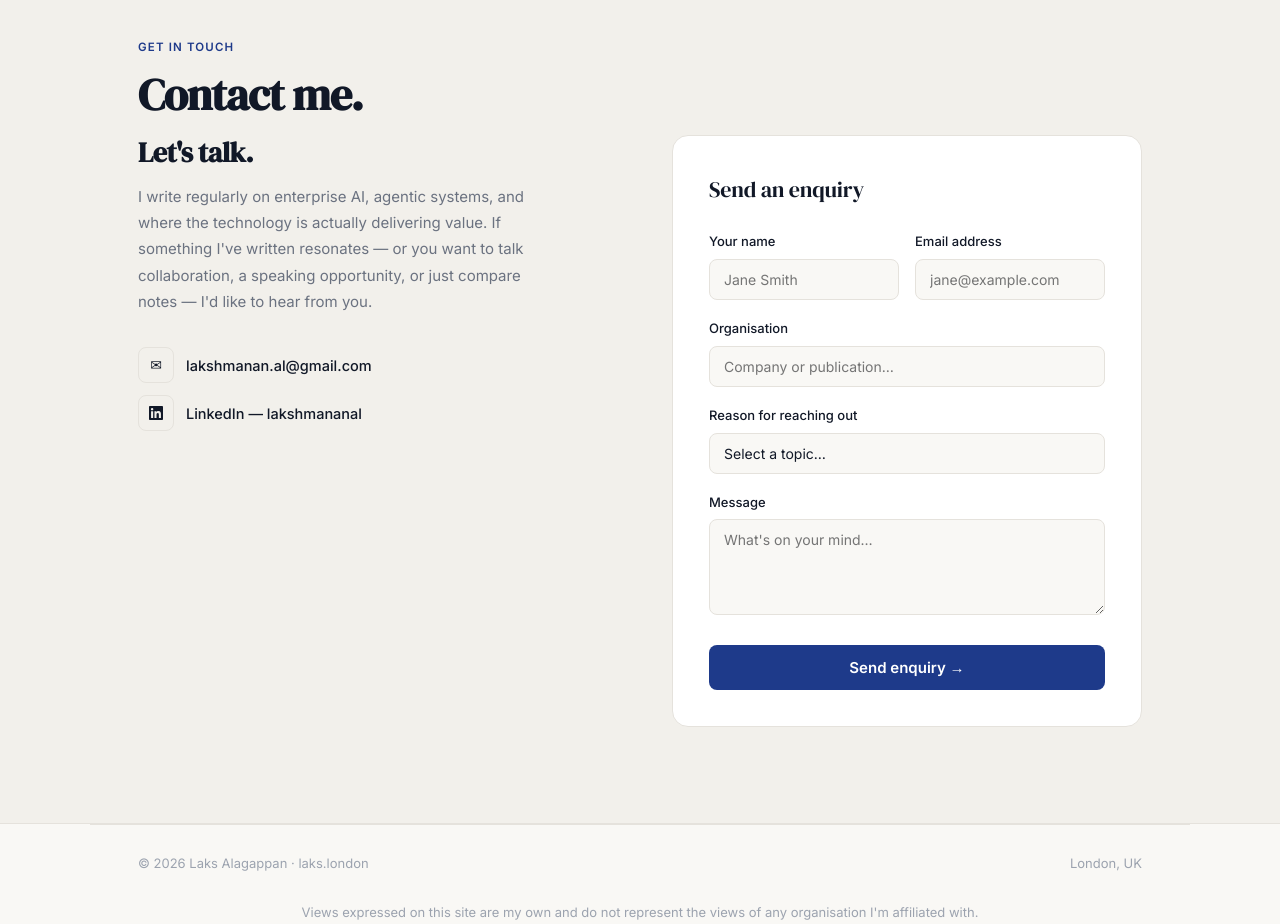
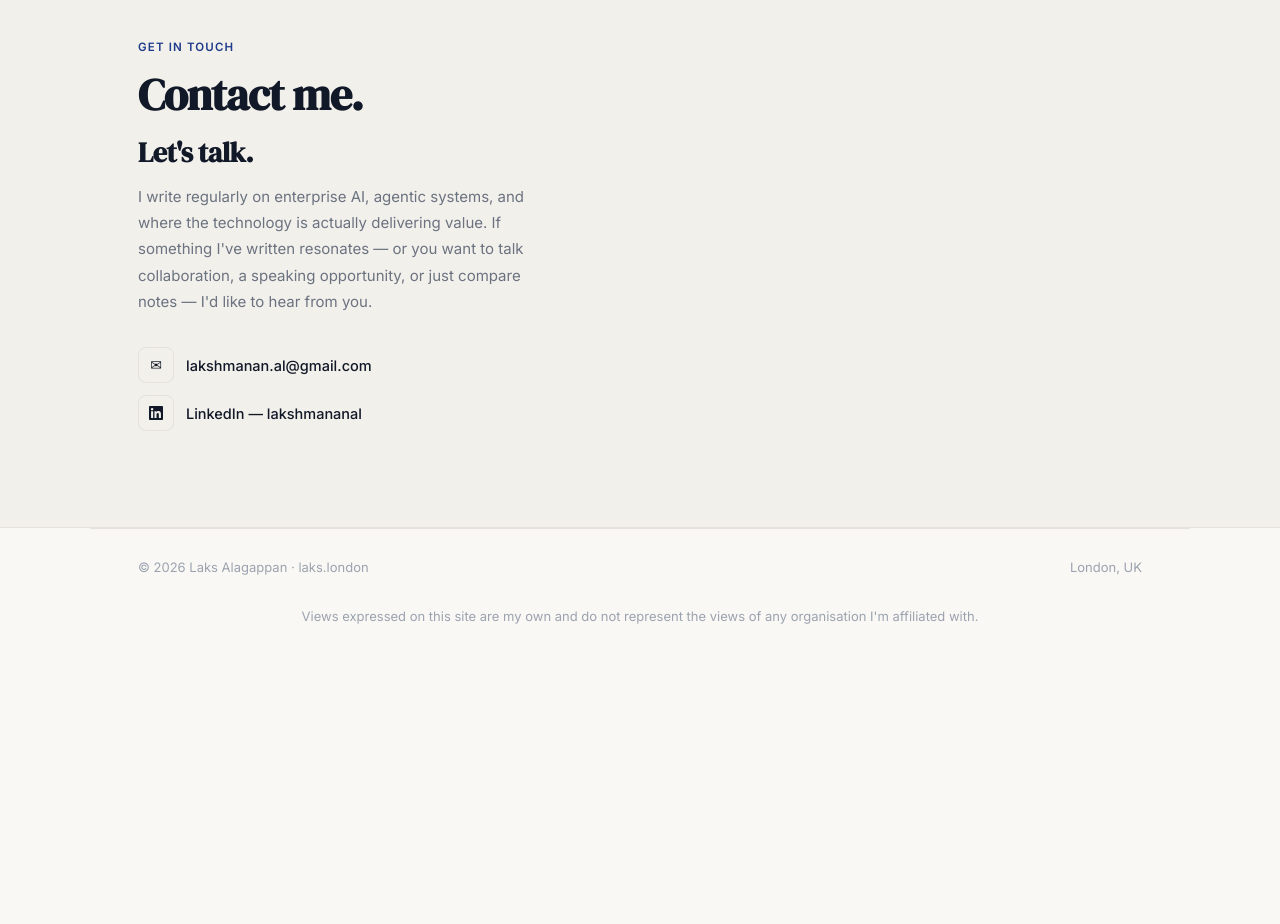
Before and after one commit to lakshmananal-cpu/laks-london, a Next.js app: page / in a window 1280 px wide. Shown: the part 5380-6304 px from the top of the page. After the commit the page ends 6035 px from the top, so only its background shows below. Built offline with nearby package versions, Linux system fonts and the light colour scheme.

Commit message:
feat: remove the Send an enquiry contact form, date the mentor award
Contact section now just shows the direct email/LinkedIn channels.
Removed the now-unused ContactForm component. Also dated the Best
Technology Mentor Award as 2025.

```diff
--- a/app/page.tsx
+++ b/app/page.tsx
@@ -1,6 +1,5 @@
 import Nav from '@/components/Nav'
 import Footer from '@/components/Footer'
-import ContactForm from '@/components/ContactForm'
 
 export default function Home() {
   return (
@@ -157,7 +156,7 @@ export default function Home() {
           <div className="venture">
             <span className="venture-tag">Recognition</span>
             <div>
-              <h3>Best Technology Mentor Award</h3>
+              <h3>Best Technology Mentor Award (2025)</h3>
               <p>Migrant Leaders — recognising work mentoring career changers into technology.</p>
             </div>
           </div>
@@ -183,7 +182,6 @@ export default function Home() {
           <div className="sec-label">Get in Touch</div>
           <h2 className="sec-title">Contact me.</h2>
 
-          <div className="contact-grid">
           <div className="contact-left">
             <h3>Let&apos;s talk.</h3>
             <p>I write regularly on enterprise AI, agentic systems, and where the technology is actually delivering value. If something I&apos;ve written resonates — or you want to talk collaboration, a speaking opportunity, or just compare notes — I&apos;d like to hear from you.</p>
@@ -200,9 +198,6 @@ export default function Home() {
               </a>
             </div>
           </div>
-
-            <ContactForm />
-          </div>
         </div>
       </div>
 
--- a/components/ContactForm.tsx
+++ /dev/null
@@ -1,63 +0,0 @@
-'use client'
-
-import { useState } from 'react'
-
-export default function ContactForm() {
-  const [name, setName] = useState('')
-  const [email, setEmail] = useState('')
-  const [org, setOrg] = useState('')
-  const [topic, setTopic] = useState('')
-  const [message, setMessage] = useState('')
-
-  function handleSubmit(e: React.FormEvent) {
-    e.preventDefault()
-    const subject = encodeURIComponent('Enquiry from ' + name)
-    const body = encodeURIComponent(
-      'Name: ' + name + '\n' +
-      'Email: ' + email + '\n' +
-      'Organisation: ' + org + '\n' +
-      'Reason: ' + topic + '\n\n' +
-      message
-    )
-    window.location.href = 'mailto:lakshmanan.al@gmail.com?subject=' + subject + '&body=' + body
-  }
-
-  return (
-    <div className="contact-form">
-      <p className="form-title">Send an enquiry</p>
-      <form onSubmit={handleSubmit}>
-        <div className="form-row">
-          <div className="form-group">
-            <label htmlFor="name">Your name</label>
-            <input type="text" id="name" name="name" placeholder="Jane Smith" required value={name} onChange={(e) => setName(e.target.value)} />
-          </div>
-          <div className="form-group">
-            <label htmlFor="email">Email address</label>
-            <input type="email" id="email" name="email" placeholder="jane@example.com" required value={email} onChange={(e) => setEmail(e.target.value)} />
-          </div>
-        </div>
-        <div className="form-group">
-          <label htmlFor="org">Organisation</label>
-          <input type="text" id="org" name="org" placeholder="Company or publication…" value={org} onChange={(e) => setOrg(e.target.value)} />
-        </div>
-        <div className="form-group">
-          <label htmlFor="topic">Reason for reaching out</label>
-          <select id="topic" name="topic" value={topic} onChange={(e) => setTopic(e.target.value)}>
-            <option value="">Select a topic…</option>
-            <option>The Agentic Enterprise</option>
-            <option>AI Governance &amp; Trust</option>
-            <option>From Models to Systems</option>
-            <option>The Future of Work &amp; AI</option>
-            <option>Speaking enquiry</option>
-            <option>Other / Not sure yet</option>
-          </select>
-        </div>
-        <div className="form-group">
-          <label htmlFor="message">Message</label>
-          <textarea id="message" name="message" placeholder="What's on your mind…" value={message} onChange={(e) => setMessage(e.target.value)} />
-        </div>
-        <button type="submit" className="form-submit">Send enquiry →</button>
-      </form>
-    </div>
-  )
-}
```
Lines whose indentation alone changed are shown as unchanged.
